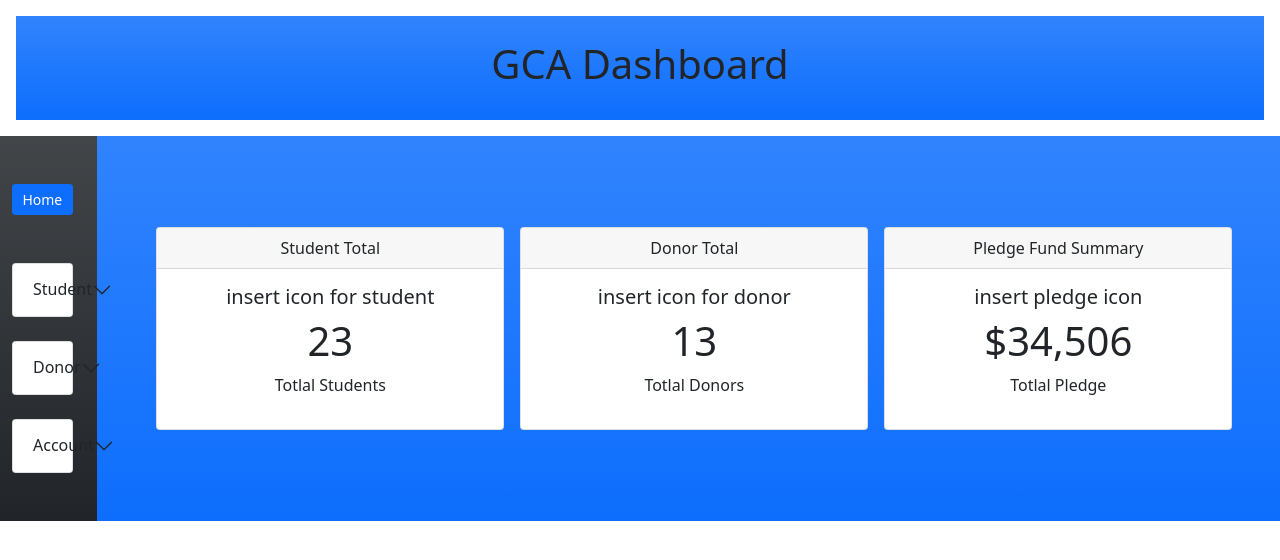
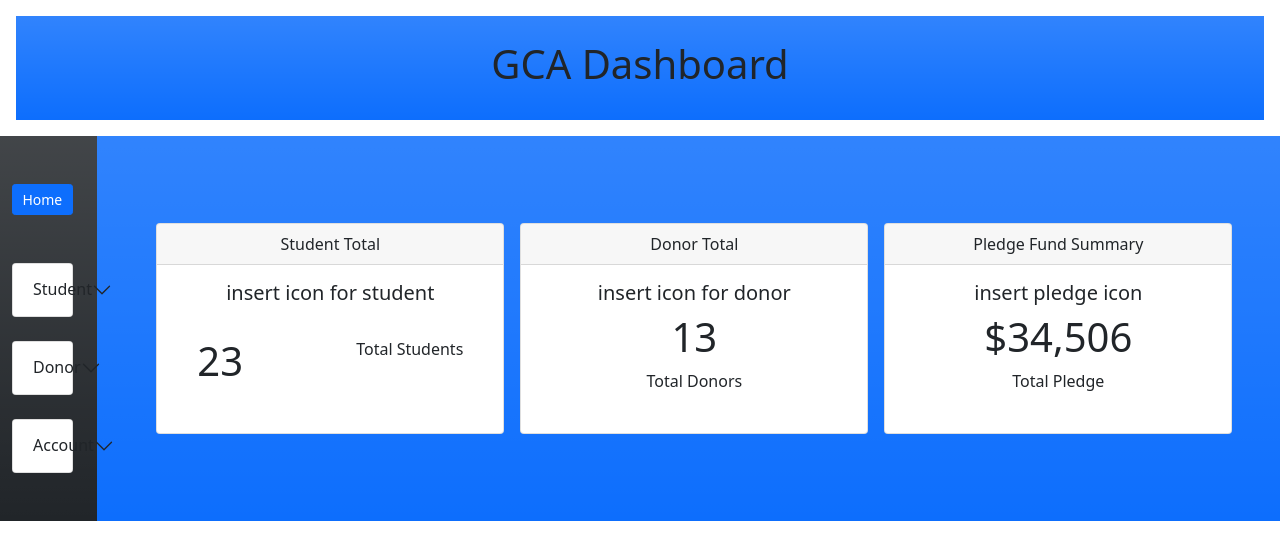
Before and after one commit to veggiepilot/gca-donor-dashboard-react-app, a React (Create React App) app in the folder client/: page /Dashboard in a window 1280 px wide. Shown: the top 560 px of the page. Built offline with nearby package versions, Linux system fonts and the light colour scheme.

Commit message:
added css to cardComponent

```diff
--- a/client/src/components/cards/cardComponent.js
+++ b/client/src/components/cards/cardComponent.js
@@ -10,8 +10,9 @@ const CardComponent = () => {
   <Card.Header>Student Total</Card.Header>
   <Card.Body>
     <Card.Title>insert icon for student</Card.Title>
-    <Card.Text>
-      <h1>23</h1><p>Totlal Students</p>
+    <Card.Text className="d-flex flex-row justify-content-between p-4">
+    <h1 className="d-flex flex-start justify-content-start align-content-center">23</h1>
+    <p className= "d-flex flex-end justify-content-end align-content-center">Total Students</p>
     </Card.Text>
   </Card.Body>
 </Card>
@@ -22,7 +23,7 @@ const CardComponent = () => {
   <Card.Body>
     <Card.Title>insert icon for donor</Card.Title>
     <Card.Text>
-      <h1>13</h1><p>Totlal Donors</p>
+      <h1>13</h1><p>Total Donors</p>
     </Card.Text>
   </Card.Body>
 </Card>
@@ -34,7 +35,7 @@ const CardComponent = () => {
   <Card.Body>
     <Card.Title>insert pledge icon</Card.Title>
     <Card.Text>
-      <h1>$34,506</h1><p>Totlal Pledge</p>
+      <h1>$34,506</h1><p>Total Pledge</p>
     </Card.Text>
   </Card.Body>
 </Card>
```
